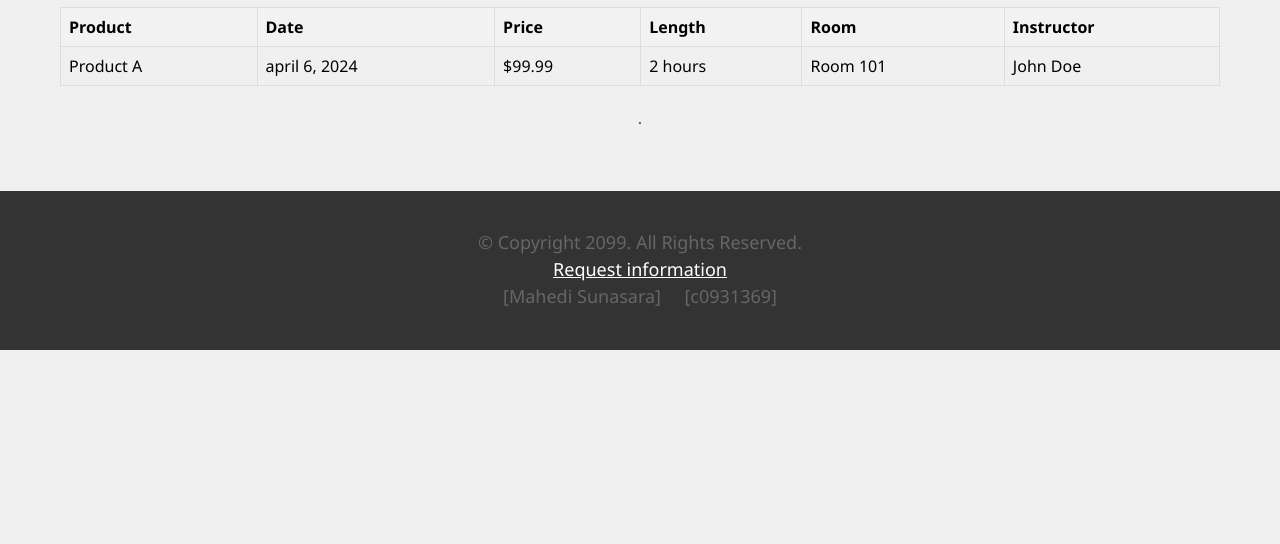
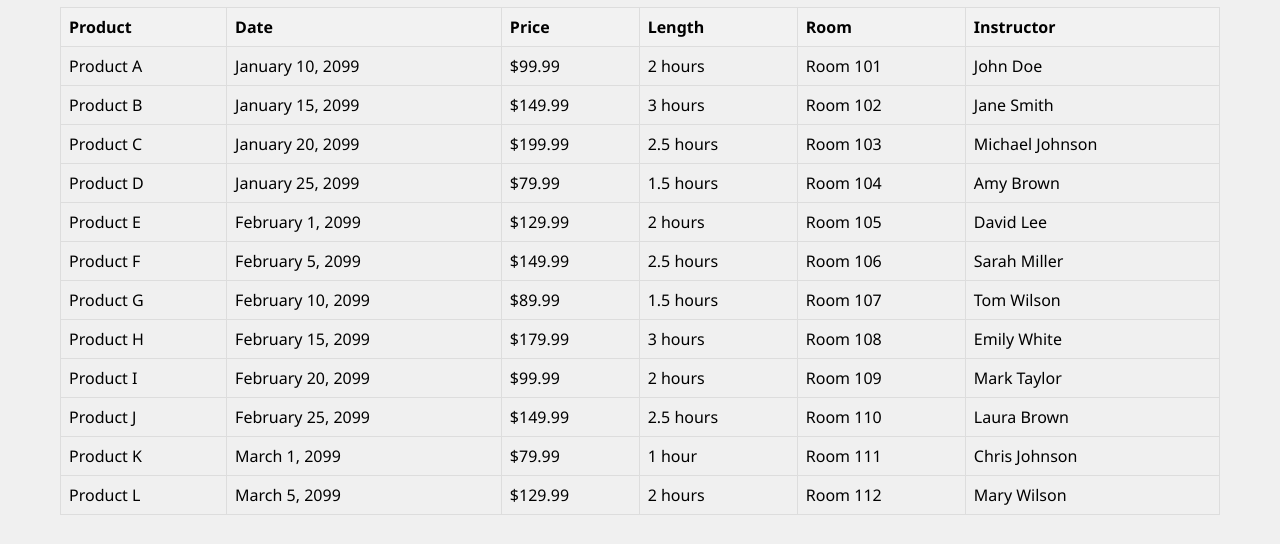
Before and after one commit to LCOW2416/lcow2416.github.io, a plain HTML site: page training.html in a window 1280 px wide. Shown: the part 256-800 px from the top of the page. Drawn offline with Linux system fonts and the light colour scheme.

Commit message:
Update training.html

```diff
--- a/training.html
+++ b/training.html
@@ -1,5 +1,5 @@
 <!DOCTYPE html>
-<!-- Written by [Your Name], Student Number: [Your Student Number] -->
+<!-- Written by [Mahedi Sunasara], Student Number: [c0931369] -->
 <html lang="en">
 <head>
     <meta charset="UTF-8">
@@ -27,6 +27,7 @@
     <main>
     <article>
     <h1>Product Training Schedule</h1>
+
     <table>
         <caption>Product Training Schedule</caption>
         <thead>
@@ -42,18 +43,105 @@
         <tbody>
             <tr>
                 <td>Product A</td>
-                        <td>april 6, 2024</td>
+                <td>January 10, 2099</td>
                 <td>$99.99</td>
                 <td>2 hours</td>
                 <td>Room 101</td>
                 <td>John Doe</td>
             </tr>
+            <tr>
+                <td>Product B</td>
+                <td>January 15, 2099</td>
+                <td>$149.99</td>
+                <td>3 hours</td>
+                <td>Room 102</td>
+                <td>Jane Smith</td>
+            </tr>
 
+            <tr>
+                <td>Product C</td>
+                <td>January 20, 2099</td>
+                <td>$199.99</td>
+                <td>2.5 hours</td>
+                <td>Room 103</td>
+                <td>Michael Johnson</td>
+            </tr>
+            <tr>
+                <td>Product D</td>
+                <td>January 25, 2099</td>
+                <td>$79.99</td>
+                <td>1.5 hours</td>
+                <td>Room 104</td>
+                <td>Amy Brown</td>
+            </tr>
+            <tr>
+                <td>Product E</td>
+                <td>February 1, 2099</td>
+                <td>$129.99</td>
+                <td>2 hours</td>
+                <td>Room 105</td>
+                <td>David Lee</td>
+            </tr>
+            <tr>
+                <td>Product F</td>
+                <td>February 5, 2099</td>
+                <td>$149.99</td>
+                <td>2.5 hours</td>
+                <td>Room 106</td>
+                <td>Sarah Miller</td>
+            </tr>
+            <tr>
+                <td>Product G</td>
+                <td>February 10, 2099</td>
+                <td>$89.99</td>
+                <td>1.5 hours</td>
+                <td>Room 107</td>
+                <td>Tom Wilson</td>
+            </tr>
+            <tr>
+                <td>Product H</td>
+                <td>February 15, 2099</td>
+                <td>$179.99</td>
+                <td>3 hours</td>
+                <td>Room 108</td>
+                <td>Emily White</td>
+            </tr>
+            <tr>
+                <td>Product I</td>
+                <td>February 20, 2099</td>
+                <td>$99.99</td>
+                <td>2 hours</td>
+                <td>Room 109</td>
+                <td>Mark Taylor</td>
+            </tr>
+            <tr>
+                <td>Product J</td>
+                <td>February 25, 2099</td>
+                <td>$149.99</td>
+                <td>2.5 hours</td>
+                <td>Room 110</td>
+                <td>Laura Brown</td>
+            </tr>
+            <tr>
+                <td>Product K</td>
+                <td>March 1, 2099</td>
+                <td>$79.99</td>
+                <td>1 hour</td>
+                <td>Room 111</td>
+                <td>Chris Johnson</td>
+            </tr>
+            <tr>
+                <td>Product L</td>
+                <td>March 5, 2099</td>
+                <td>$129.99</td>
+                <td>2 hours</td>
+                <td>Room 112</td>
+                <td>Mary Wilson</td>
+            </tr>
         </tbody>
     </table>
-            <p>.</p>
+
 </article>
-    </main>
 
     <footer>
         <p>&copy; Copyright 2099. All Rights Reserved.<br>
```
Lines whose indentation alone changed are shown as unchanged.
